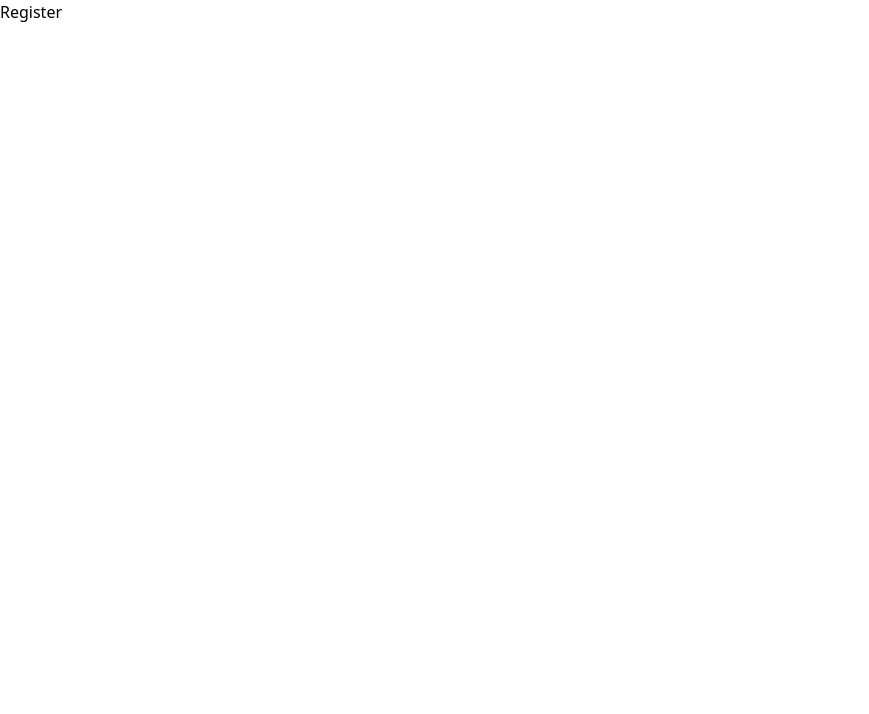
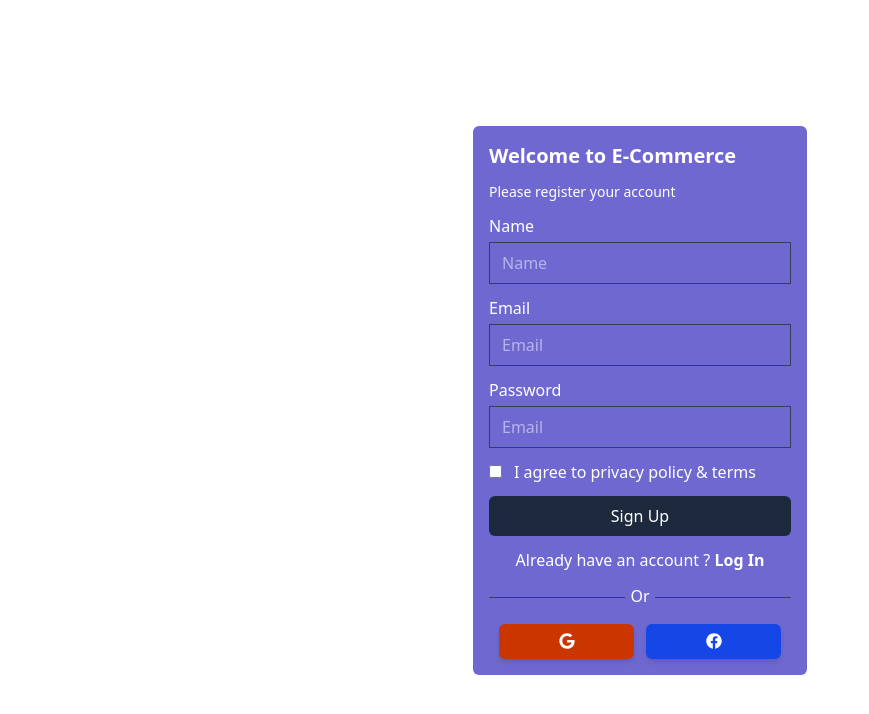
Before and after one commit to rawmess977/ecommerce-multi-vendor, a React (Vite) app: page /register in a window 1280 px wide. Shown: the top 714 px of the page, without its empty margins (0-869 px from the left). Built offline with nearby package versions, Linux system fonts and the light colour scheme.

Commit message:
register and login page

```diff
--- a/src/main.jsx
+++ b/src/main.jsx
@@ -1,11 +1,13 @@
-import { lazy, } from 'react'
-import { createRoot } from 'react-dom/client'
-import './index.css'
-const App = lazy(()=>import('./App'))
-import { BrowserRouter } from 'react-router-dom'
+import { lazy, Suspense } from "react";
+import { createRoot } from "react-dom/client";
+import "./index.css";
+const App = lazy(() => import("./App"));
+import { BrowserRouter } from "react-router-dom";
 
-createRoot(document.getElementById('root')).render(
+createRoot(document.getElementById("root")).render(
   <BrowserRouter>
-    <App />
-  </BrowserRouter>,
-)
+    <Suspense>
+      <App />
+    </Suspense>
+  </BrowserRouter>
+);
--- a/src/views/auth/Login.jsx
+++ b/src/views/auth/Login.jsx
@@ -1,6 +1,89 @@
+import { Link } from "react-router-dom";
+import {FaGoogle, FaFacebook} from 'react-icons/fa'
 const Login = () => {
   return (
-    <div>Login</div>
-  )
-}
-export default Login
+    <div className="min-w-screen min-h-screen bg-[$cdcae9] flex justify-center items-center ">
+      <div className="w-[350px] text-[#ffffff] p-2">
+        <div className="bg-[#6f68d1] p-4 rounded-md">
+          <h2 className="text-xl mb-3 font-bold">Welcome to E-Commerce</h2>
+          <p className="text-sm mb-3 font-medium">
+            Please Login your account
+          </p>
+          <form action="">
+
+            <div className="flex flex-col w-full gap-1 mb-3">
+              <label htmlFor="email">Email</label>
+              <input
+                className="px-3 py-2 outline-none border border-slate-700 bg-transparent rounded-medium "
+                type="email"
+                name="email"
+                placeholder="Email"
+                id="email"
+                required
+              />
+            </div>
+            <div className="flex flex-col w-full gap-1 mb-3">
+              <label htmlFor="email">Password</label>
+              <input
+                className="px-3 py-2 outline-none border border-slate-700 bg-transparent rounded-medium "
+                type="password"
+                name="password"
+                placeholder="Email"
+                id="password"
+                required
+              />
+            </div>
+            {/* <div className="flex items-center w-full gap-3 mb-3">
+              <input
+                type="checkbox"
+                name="checkbox"
+                id="checkbox"
+                className="text-blue-600 overflow-hidden bg-gray-200 rounded border-gray-300  focus:ring-blue-500"
+              />
+              <label htmlFor="checkbox">
+                {" "}
+                I agree to privacy policy & terms
+              </label>
+            </div> */}
+
+            <button className="bg-slate-800 w-full hover:shadow-blue-300/ hover:shadow-lg text-white rounded-md px-7 py-2 mb-3">
+              Login
+            </button>
+
+            <div className="flex items-center mb-3 gap-3 justify-center">
+              <p>
+                Don't have an account? {" "}
+                <Link className="font-bold" to="/register">
+                  Sign Up
+                </Link>
+              </p>
+            </div>
+
+            <div className="w-full flex justify-center items-center mb-3">
+              <div className="w-[45%] bg-slate-700 h-[1px]"></div>
+              <div className="w-[10%] flex justify-center items-center">
+                <span className="pb-1">Or</span>
+              </div>
+              <div className="w-[45%] bg-slate-700 h-[1px]"></div>
+            </div>
+            <div className="flex justify-center items-center gap-3">
+              <div className="w-[135px] h-[35px] flex rounded-md bg-orange-700 shadow-md hover:shadow-orange-700/50 justify-center cursor-pointer items-center overflow-hidden">
+                <span>
+                  <FaGoogle />
+                </span>
+
+              </div>
+              <div className="w-[135px] h-[35px] flex rounded-md bg-blue-700 shadow-md hover:shadow-blue-700/50 justify-center cursor-pointer items-center overflow-hidden">
+                <span>
+                  <FaFacebook />
+                </span>
+
+              </div>
+            </div>
+          </form>
+        </div>
+      </div>
+    </div>
+  );
+};
+export default Login;
--- a/src/views/auth/Register.jsx
+++ b/src/views/auth/Register.jsx
@@ -1,6 +1,99 @@
+import { Link } from "react-router-dom";
+import {FaGoogle, FaFacebook} from 'react-icons/fa'
 const Register = () => {
   return (
-    <div>Register</div>
-  )
-}
-export default Register
+    <div className="min-w-screen min-h-screen bg-[$cdcae9] flex justify-center items-center ">
+      <div className="w-[350px] text-[#ffffff] p-2">
+        <div className="bg-[#6f68d1] p-4 rounded-md">
+          <h2 className="text-xl mb-3 font-bold">Welcome to E-Commerce</h2>
+          <p className="text-sm mb-3 font-medium">
+            Please register your account
+          </p>
+          <form action="">
+            <div className="flex flex-col w-full gap-1 mb-3">
+              <label htmlFor="name">Name</label>
+              <input
+                className="px-3 py-2 outline-none border border-slate-700 bg-transparent rounded-medium "
+                type="text"
+                name="name"
+                placeholder="Name"
+                id="name"
+                required
+              />
+            </div>
+            <div className="flex flex-col w-full gap-1 mb-3">
+              <label htmlFor="email">Email</label>
+              <input
+                className="px-3 py-2 outline-none border border-slate-700 bg-transparent rounded-medium "
+                type="email"
+                name="email"
+                placeholder="Email"
+                id="email"
+                required
+              />
+            </div>
+            <div className="flex flex-col w-full gap-1 mb-3">
+              <label htmlFor="email">Password</label>
+              <input
+                className="px-3 py-2 outline-none border border-slate-700 bg-transparent rounded-medium "
+                type="password"
+                name="password"
+                placeholder="Email"
+                id="password"
+                required
+              />
+            </div>
+            <div className="flex items-center w-full gap-3 mb-3">
+              <input
+                type="checkbox"
+                name="checkbox"
+                id="checkbox"
+                className="text-blue-600 overflow-hidden bg-gray-200 rounded border-gray-300  focus:ring-blue-500"
+              />
+              <label htmlFor="checkbox">
+                {" "}
+                I agree to privacy policy & terms
+              </label>
+            </div>
+
+            <button className="bg-slate-800 w-full hover:shadow-blue-300/ hover:shadow-lg text-white rounded-md px-7 py-2 mb-3">
+              Sign Up
+            </button>
+
+            <div className="flex items-center mb-3 gap-3 justify-center">
+              <p>
+                Already have an account ?{" "}
+                <Link className="font-bold" to="/login">
+                  Log In
+                </Link>{" "}
+              </p>
+            </div>
+
+            <div className="w-full flex justify-center items-center mb-3">
+              <div className="w-[45%] bg-slate-700 h-[1px]"></div>
+              <div className="w-[10%] flex justify-center items-center">
+                <span className="pb-1">Or</span>
+              </div>
+              <div className="w-[45%] bg-slate-700 h-[1px]"></div>
+            </div>
+            <div className="flex justify-center items-center gap-3">
+              <div className="w-[135px] h-[35px] flex rounded-md bg-orange-700 shadow-md hover:shadow-orange-700/50 justify-center cursor-pointer items-center overflow-hidden">
+                <span>
+                  <FaGoogle />
+                </span>
+
+              </div>
+              <div className="w-[135px] h-[35px] flex rounded-md bg-blue-700 shadow-md hover:shadow-blue-700/50 justify-center cursor-pointer items-center overflow-hidden">
+                <span>
+                  <FaFacebook />
+                </span>
+
+              </div>
+            </div>
+          </form>
+        </div>
+      </div>
+    </div>
+  );
+};
+export default Register;
```
